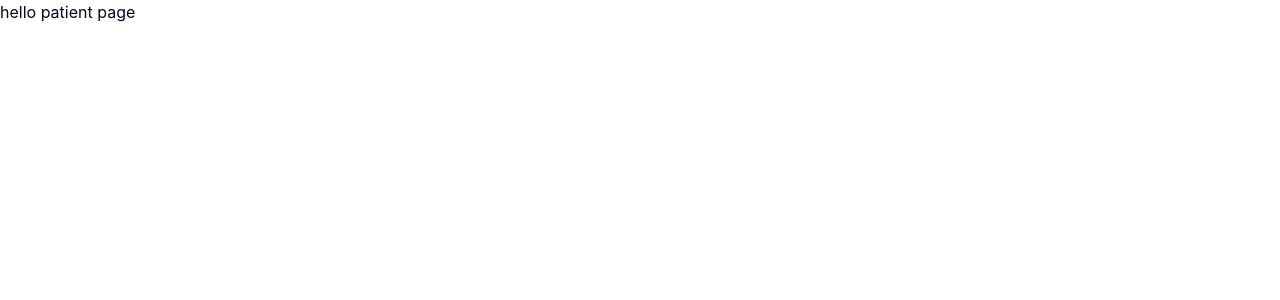
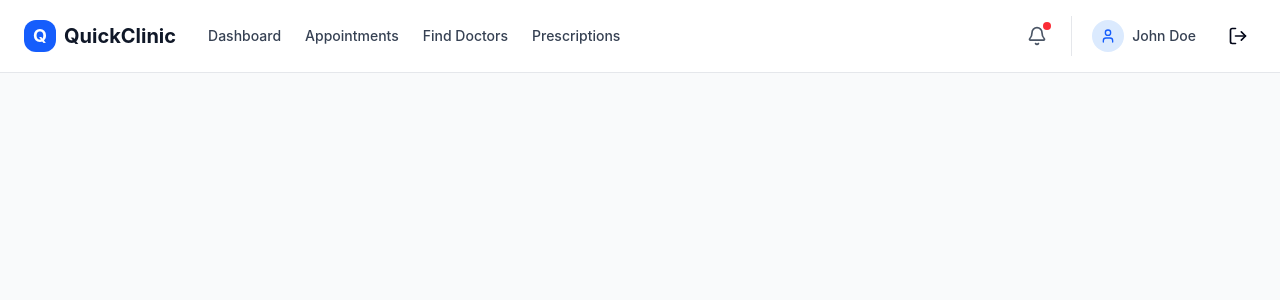
Before and after one commit to karanagg166/Quick-Clinic, a Next.js app: page /patient in a window 1280 px wide. Shown: the top 300 px of the page. Built offline with nearby package versions, Linux system fonts and the light colour scheme.

Commit message:
added middleware file

```diff
--- /dev/null
+++ b/middleware.ts
@@ -0,0 +1,24 @@
+import { NextResponse } from 'next/server';
+import type { NextRequest } from 'next/server';
+
+export function middleware(request: NextRequest) {
+  // TODO: Add authentication checks here
+  // TODO: Add role-based route protection here
+  // TODO: Add redirect logic here
+
+  return NextResponse.next();
+}
+
+// Configure which routes use this middleware
+export const config = {
+  matcher: [
+    /*
+     * Match all request paths except for the ones starting with:
+     * - api (API routes)
+     * - _next/static (static files)
+     * - _next/image (image optimization files)
+     * - favicon.ico (favicon file)
+     */
+    '/((?!api|_next/static|_next/image|favicon.ico).*)',
+  ],
+};
--- /dev/null
+++ b/src/app/(protected)/patient/layout.tsx
@@ -0,0 +1,16 @@
+
+import React from 'react';
+import PatientNavbar from '@/components/patient/patientNavbar';
+
+export default function RootLayout({children}: Readonly<{children: React.ReactNode}>) {
+  return (
+    <>
+      <div>
+        <PatientNavbar />
+        <main className="p-6 bg-gray-50 min-h-screen">
+          {children}
+        </main>
+      </div>
+    </>
+  );
+}
--- a/src/app/(protected)/patient/page.tsx
+++ b/src/app/(protected)/patient/page.tsx
@@ -1,5 +1,5 @@
-export default function PatientPage() {
-return <div>
-    hello patient page
-</div>
-}
+
+
+export default function PatientDashboard() {
+  return (<></>);
+};
--- /dev/null
+++ b/src/components/patient/patientNavbar.tsx
@@ -0,0 +1,131 @@
+'use client';
+
+import Link from 'next/link';
+import { Bell, User, LogOut, Menu, X } from 'lucide-react';
+import { useState } from 'react';
+
+export default function PatientNavbar() {
+    const [isMenuOpen, setIsMenuOpen] = useState(false);
+
+    return (
+        <nav className="flex items-center justify-between px-6 py-4 bg-white border-b border-gray-200 shadow-sm">
+            {/* Left Section - Logo & Brand */}
+            <div className="flex items-center gap-8">
+                <div className="flex items-center gap-2">
+                    <div className="w-8 h-8 bg-blue-600 rounded-lg flex items-center justify-center">
+                        <span className="text-white font-bold text-lg">Q</span>
+                    </div>
+                    <h1 className="text-xl font-bold text-gray-900">
+                        QuickClinic
+                    </h1>
+                </div>
+
+                {/* Navigation Links - Desktop */}
+                <div className="hidden md:flex items-center gap-6">
+                    <Link
+                        href="/patient"
+                        className="text-sm font-medium text-gray-700 hover:text-blue-600 transition-colors"
+                    >
+                        Dashboard
+                    </Link>
+                    <Link
+                        href="/patient/appointments"
+                        className="text-sm font-medium text-gray-700 hover:text-blue-600 transition-colors"
+                    >
+                        Appointments
+                    </Link>
+                    <Link
+                        href="/patient/doctors"
+                        className="text-sm font-medium text-gray-700 hover:text-blue-600 transition-colors"
+                    >
+                        Find Doctors
+                    </Link>
+                    <Link
+                        href="/patient/prescriptions"
+                        className="text-sm font-medium text-gray-700 hover:text-blue-600 transition-colors"
+                    >
+                        Prescriptions
+                    </Link>
+                </div>
+            </div>
+
+            {/* Right Section - Actions */}
+            <div className="flex items-center gap-4">
+                {/* Notifications */}
+                <button
+                    className="relative p-2 hover:bg-gray-100 rounded-lg transition-colors"
+                >
+                    <Bell className="w-5 h-5 text-gray-600" />
+                    <span className="absolute top-1 right-1 w-2 h-2 bg-red-500 rounded-full"></span>
+                </button>
+
+                {/* Profile Section */}
+                <div className="flex items-center gap-3 pl-3 border-l border-gray-200">
+                    <button className="flex items-center gap-2 hover:bg-gray-100 px-2 py-1 rounded-lg transition-colors">
+                        <div className="w-8 h-8 bg-blue-100 rounded-full flex items-center justify-center">
+                            <User className="w-4 h-4 text-blue-600" />
+                        </div>
+                        <span className="text-sm font-medium text-gray-700 hidden md:block">
+                            John Doe
+                        </span>
+                    </button>
+                </div>
+
+                {/* Logout */}
+                <button
+                    className="p-2 hover:bg-red-50 hover:text-red-600 rounded-lg transition-colors"
+                >
+                    <LogOut className="w-5 h-5" />
+                </button>
+
+                {/* Mobile Menu Button */}
+                <button
+                    onClick={() => setIsMenuOpen(!isMenuOpen)}
+                    className="md:hidden p-2 hover:bg-gray-100 rounded-lg transition-colors"
+                >
+                    {isMenuOpen ? (
+                        <X className="w-5 h-5 text-gray-600" />
+                    ) : (
+                        <Menu className="w-5 h-5 text-gray-600" />
+                    )}
+                </button>
+            </div>
+
+            {/* Mobile Menu - Dropdown */}
+            {isMenuOpen && (
+                <div className="absolute top-full left-0 right-0 bg-white border-b border-gray-200 md:hidden">
+                    <div className="flex flex-col px-6 py-4 gap-2">
+                        <Link
+                            href="/patient"
+                            className="text-sm font-medium text-gray-700 hover:text-blue-600 py-2 transition-colors"
+                            onClick={() => setIsMenuOpen(false)}
+                        >
+                            Dashboard
+                        </Link>
+                        <Link
+                            href="/patient/appointments"
+                            className="text-sm font-medium text-gray-700 hover:text-blue-600 py-2 transition-colors"
+                            onClick={() => setIsMenuOpen(false)}
+                        >
+                            Appointments
+                        </Link>
+                        <Link
+                            href="/patient/doctors"
+                            className="text-sm font-medium text-gray-700 hover:text-blue-600 py-2 transition-colors"
+                            onClick={() => setIsMenuOpen(false)}
+                        >
+                            Find Doctors
+                        </Link>
+                        <Link
+                            href="/patient/prescriptions"
+                            className="text-sm font-medium text-gray-700 hover:text-blue-600 py-2 transition-colors"
+                            onClick={() => setIsMenuOpen(false)}
+                        >
+                            Prescriptions
+                        </Link>
+                    </div>
+                </div>
+            )}
+        </nav>
+    );
+}
```
Also changed, not shown: TODO_LIST.txt (added).
